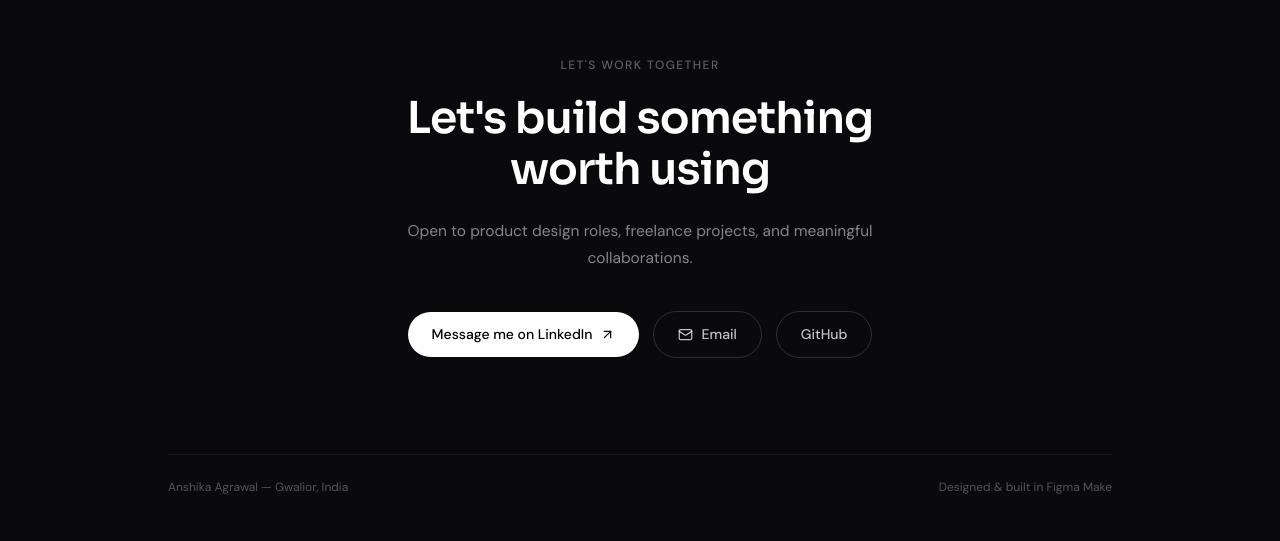
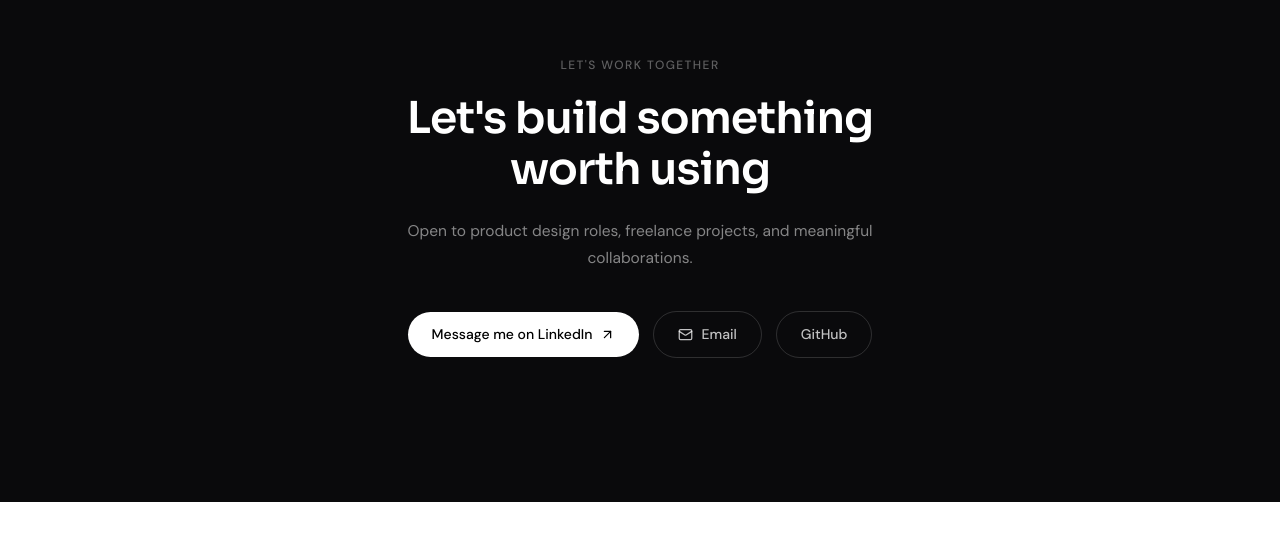
Before and after one commit to anshika0809/portfolio, a React (Vite) app: page / in a window 1280 px wide. Shown: the part 7499-8040 px from the top of the page. After the commit the page ends 8001 px from the top, so only its background shows below. Built offline with nearby package versions, Linux system fonts and the light colour scheme.

Commit message:
fix: removed unnecessary content

```diff
--- a/src/app/components/Contact.tsx
+++ b/src/app/components/Contact.tsx
@@ -37,10 +37,9 @@ export function Contact() {
           </a>
         </div>
 
-        <div className="mt-24 pt-6 border-t border-white/8 flex flex-wrap items-center justify-between gap-4 text-white/30 text-xs">
+        {/* <div className="mt-24 pt-6 border-t border-white/8 flex flex-wrap items-center justify-between gap-4 text-white/30 text-xs">
           <div style={{ fontFamily: "DM Sans, sans-serif" }}>Anshika Agrawal — Gwalior, India</div>
-          <div style={{ fontFamily: "DM Sans, sans-serif" }}>Designed & built in Figma Make</div>
-        </div>
+        </div> */}
       </div>
     </section>
   );
```
